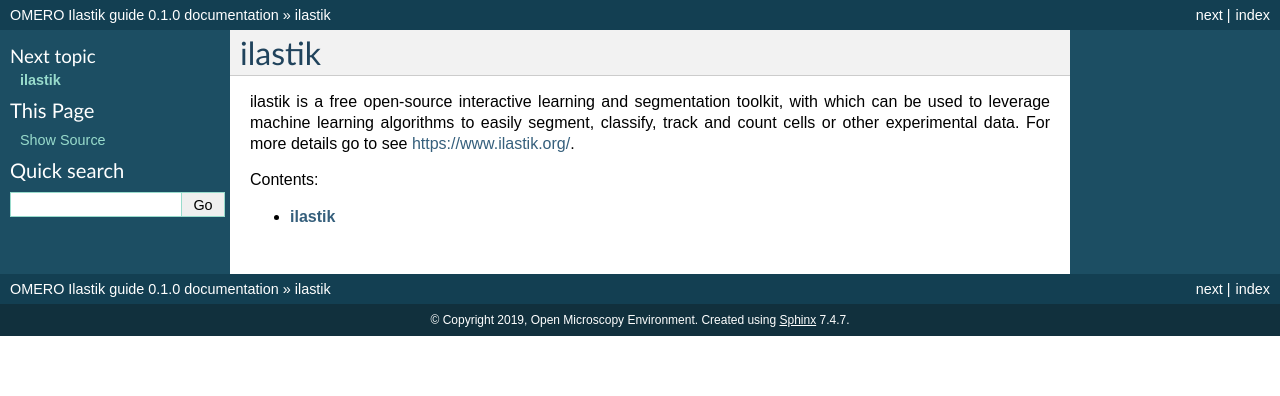
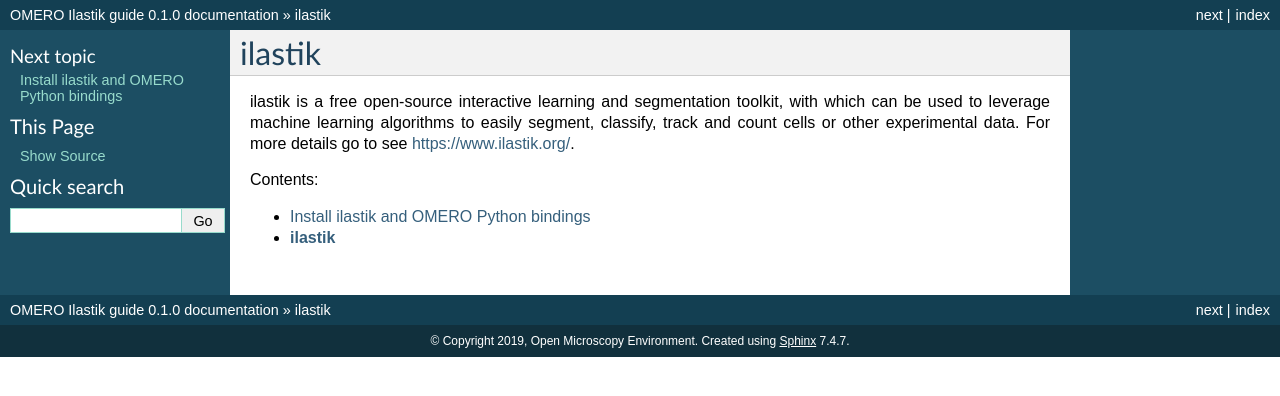
Before and after one commit to ome/omero-guide-ilastik, a Sphinx documentation site: the page built from docs/index.rst, in a window 1280 px wide. Shown: the top 396 px of the page. Built offline with Sphinx 7.4.7, drawn with Linux system fonts in a browser that asks for light colours; part of the change alters nothing that is shown.

Commit message:
add setup

```diff
--- a/docs/index.rst
+++ b/docs/index.rst
@@ -6,6 +6,6 @@ ilastik is a free open-source interactive learning and segmentation toolkit, wit
 Contents:
 
 .. toctree::
+   setup
+   ilastik
    :maxdepth: 1
-
-   ilastik
--- /dev/null
+++ b/docs/setup.rst
@@ -0,0 +1,60 @@
+Install ilastik and OMERO Python bindings
+==========================================
+
+In this section, we show how to install ilastik in a `Conda <https://conda.io/en/latest/>`_ environment.
+We will use the ilastik API to analyze data stored in an OMERO server.
+
+**Setup**
+---------
+
+We recommend to install the dependencies using Conda.
+Conda manages programming environments in a manner similar to
+`virtualenv <https://virtualenv.pypa.io/en/stable/>`_.
+
+- Install `Miniconda <https://docs.conda.io/en/latest/miniconda.html>`_ if necessary.
+
+- If you do not have a local copy of the `omero-guide-ilastik repository <https://github.com/ome/omero-guide-ilastik>`_, first clone the repository::
+
+    $ git clone https://github.com/ome/omero-guide-ilastik.git
+
+- Go into the directory::
+
+    $ cd omero-guide-ilastik
+
+- Create a programming environment using Conda::
+
+    $ conda create -n ilastik python=3.6
+
+- Install ilastik, its dependencies and ``omero-py`` in order to connect to an OMERO server using an installation file::
+
+    $ conda env update -n ilastik --file binder/environment.yml
+
+- Activate the environment::
+
+    $ conda activate ilastik
+
+Alternatively you can create a local Docker Image using ``repo2docker``, see :download:`README.md <https://github.com/ome/omero-guide-ilastik/blob/master/README.md>`::
+
+    $ repo2docker .
+
+When the Image is ready:
+
+- Copy the URL displayed in the terminal in your favorite browser
+
+- Click the ``New`` button on the right-hand side of the window
+
+- Select ``Terminal``
+
+.. image:: images/terminal.png
+
+- A Terminal will open in a new Tab
+
+- A Conda environment has already been created when the Docker Image was built
+
+- To list all the Conda environment, run::
+
+    $ conda env list
+
+- The environment with ilastik and the OMERO Python bindings is named ``notebook``, activate it::
+
+    $ conda activate notebook
```
Also changed, not shown: docs/images/terminal.png (added).
